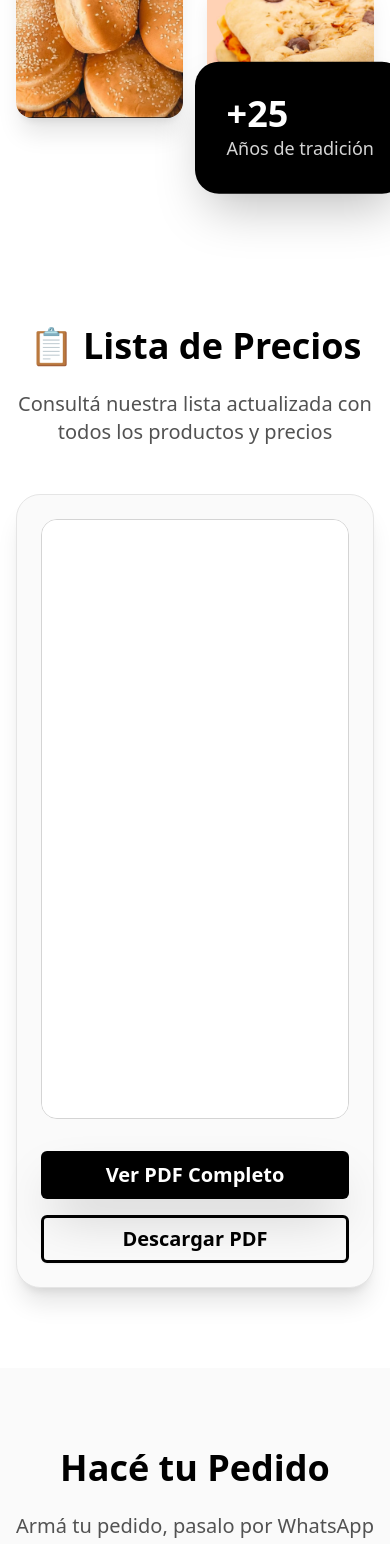
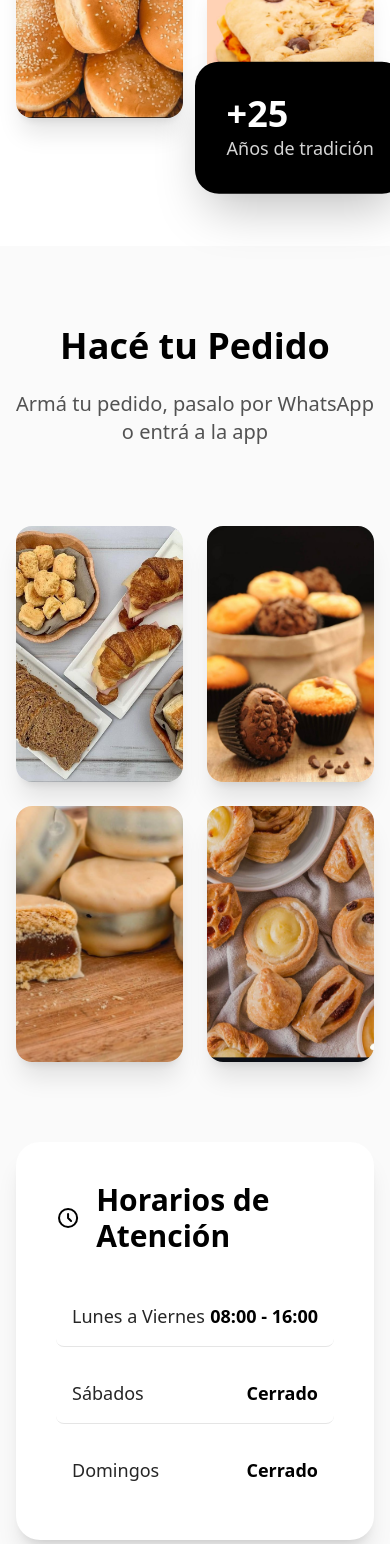
Before and after one commit to thomas-codesS/oestepan_zaires, a Next.js app: page / in a window 390 px wide. Shown: the part 4991-6535 px from the top of the page. Built offline with nearby package versions, Linux system fonts and the light colour scheme.

Commit message:
feat: eliminar sección de lista de precios PDF en la página principal

```diff
--- a/src/app/page.tsx
+++ b/src/app/page.tsx
@@ -303,53 +303,6 @@ export default function Home() {
         </div>
       </section>
 
-      {/* Sección Lista de Precios PDF */}
-      <section className="py-20 lg:py-24 bg-white">
-        <div className="max-w-5xl mx-auto px-4 sm:px-6 lg:px-8">
-          <div className="text-center mb-12 space-y-6">
-            <h2 className="text-4xl lg:text-5xl font-bold text-black text-balance">📋 Lista de Precios</h2>
-            <p className="text-xl lg:text-2xl text-gray-600 text-pretty">
-              Consultá nuestra lista actualizada con todos los productos y precios
-            </p>
-          </div>
-          <div className="bg-gray-50 rounded-3xl shadow-xl p-6 lg:p-10 border border-gray-200">
-            <div className="rounded-2xl overflow-hidden border border-gray-300 mb-8" style={{ height: '600px' }}>
-              <iframe
-                src="/pdf/Lista%20Oeste%20Pan%20DICIEMBRE.pdf"
-                className="w-full h-full"
-                title="Lista de Precios Oeste Pan Diciembre"
-              />
-            </div>
-            <div className="flex flex-col sm:flex-row gap-4 justify-center">
-              <a
-                href="/pdf/Lista%20Oeste%20Pan%20DICIEMBRE.pdf"
-                target="_blank"
-                rel="noopener noreferrer"
-              >
-                <Button
-                  size="lg"
-                  className="w-full sm:w-auto bg-black hover:bg-gray-800 text-white px-10 py-5 text-xl font-bold shadow-2xl transition-all duration-300"
-                >
-                  Ver PDF Completo
-                </Button>
-              </a>
-              <a
-                href="/pdf/Lista%20Oeste%20Pan%20DICIEMBRE.pdf"
-                download
-              >
-                <Button
-                  size="lg"
-                  variant="outline"
-                  className="w-full sm:w-auto border-3 border-black text-black hover:bg-black hover:text-white px-10 py-5 text-xl font-bold bg-transparent transition-all duration-300"
-                >
-                  Descargar PDF
-                </Button>
-              </a>
-            </div>
-          </div>
-        </div>
-      </section>
-
       <section className="py-20 lg:py-32 bg-gray-50">
         <div className="max-w-7xl mx-auto px-4 sm:px-6 lg:px-8">
           <div className="text-center mb-20 space-y-6">
```
